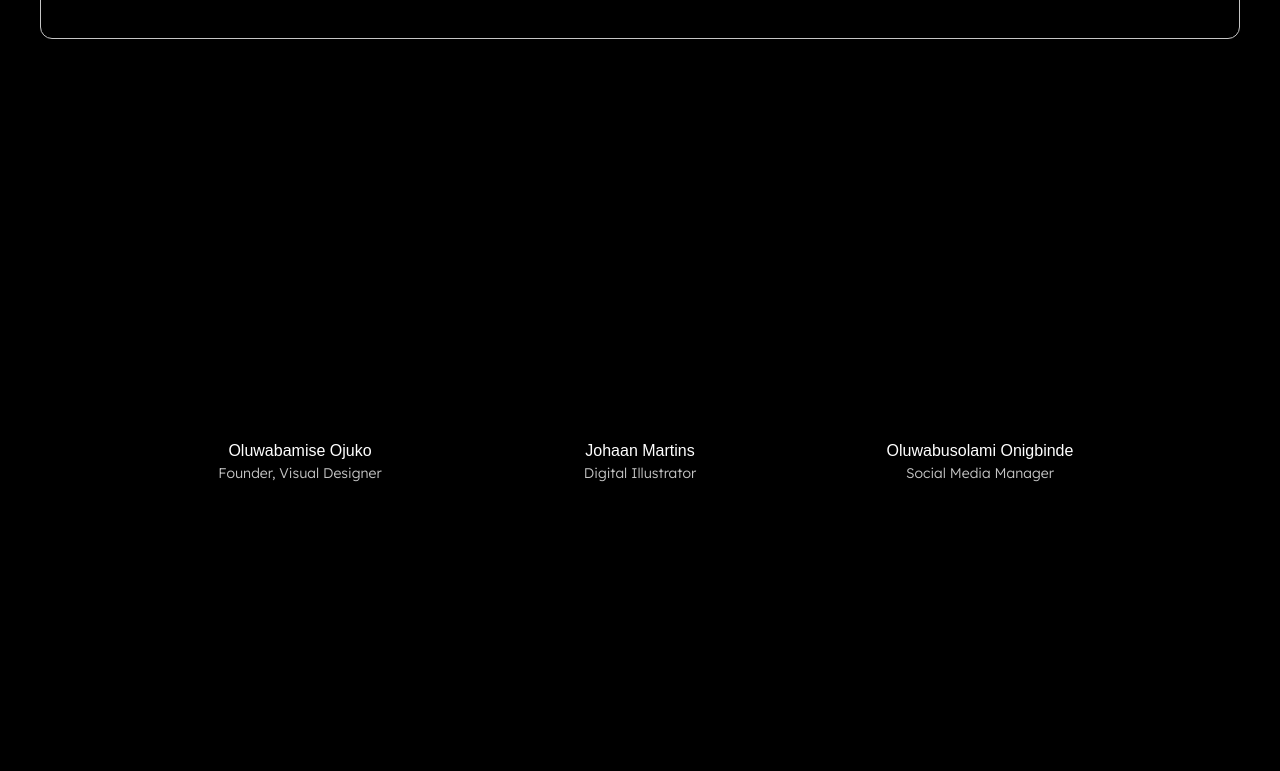
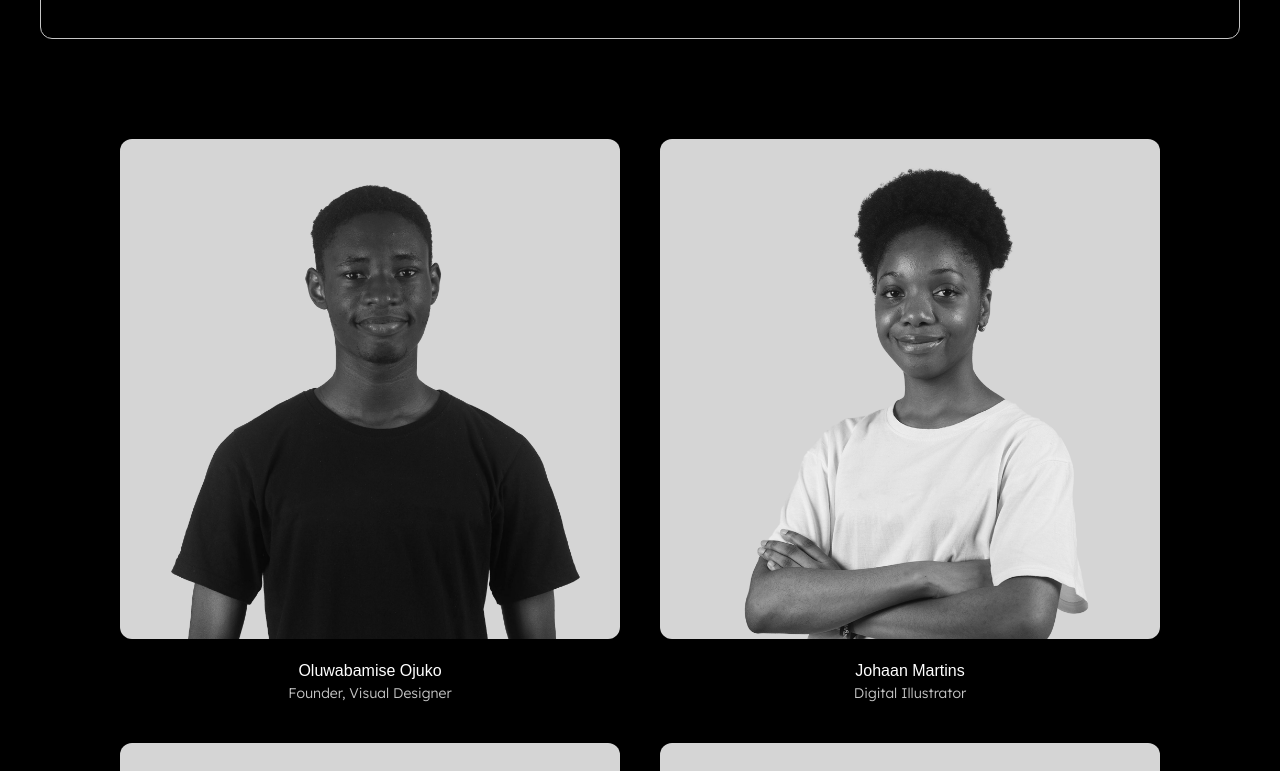
Before and after one commit to cloverdesign/clover, a React (Vite) app: page /about in a window 1280 px wide. Shown: the part 1900-2671 px from the top of the page. Built offline with nearby package versions, Linux system fonts and the light colour scheme; a web font is replaced by a local one.

Commit message:
fix: image hover, about page

```diff
--- a/src/routes/about.jsx
+++ b/src/routes/about.jsx
@@ -1,36 +1,54 @@
-import { Link } from "react-router-dom"
+import { Link } from "react-router-dom";
 // import { PictureHeader } from "../components/about/pictureheader"
-import { ServicesData as services } from "../data/servicesdata"
-import { TeamData as team } from "../data/teamData"
-import { useState } from "react"
+import { ServicesData as services } from "../data/servicesdata";
+import { TeamData as team } from "../data/teamData";
 
 export const About = () => {
-    const [primehover, setPrimeHover] = useState(false)
-    const [johanhover, setJohanHover] = useState(false)
-    const [subihover, setSubiHover] = useState(false)
-    const [tanhover, setTanHover] = useState(false)
-    const [kayinhover, setKayinHover] = useState(false)
-
   return (
     <div className="pt-[150px] px-10">
       {/* Might not add this, need to fix the jitter on the marquee */}
       {/* <PictureHeader /> */}
 
       <section className="relative w-fit group">
-                <a href="#who" className="bg-green-500 group-hover:rotate-[8deg] transition duration-500 ease-in-out text-black p-2 rounded-lg absolute -rotate-[8deg] -top-6 text-xs lg:text-base">who are we?</a>
-                <h1 className="leading-none">Elevating African <br /> brands worldwide.</h1>
+        <a
+          href="#who"
+          className="bg-green-500 group-hover:rotate-[8deg] transition duration-500 ease-in-out text-black p-2 rounded-lg absolute -rotate-[8deg] -top-6 text-xs lg:text-base"
+        >
+          who are we?
+        </a>
+        <h1 className="leading-none">
+          Elevating African <br /> brands worldwide.
+        </h1>
       </section>
 
       <section className="font-thin flex flex-col lg:flex-row border-[0.8px] border-grey rounded-xl p-10 gap-10">
         <h2 className="lg:w-1/3">Who?</h2>
         <div className="lg:w-2/3 border-t-[0.8px] lg:border-l-[0.8px] lg:border-t-0 py-10 lg:px-10 border-grey">
           <p className="mb-10">
-                        Innovation, Creativity, Talent, and a plethora of other distinctive qualities you find flowing through the veins of the typical African entrepreneur. The unmatched zeal and passion with which business is done in Africa results in brands that deserve to be carried beyond the shores of the four bounding seas. Brands that deserve to spread their wings and court unceasing disaster for their competitors on the global stage.
+            Innovation, Creativity, Talent, and a plethora of other distinctive
+            qualities you find flowing through the veins of the typical African
+            entrepreneur. The unmatched zeal and passion with which business is
+            done in Africa results in brands that deserve to be carried beyond
+            the shores of the four bounding seas. Brands that deserve to spread
+            their wings and court unceasing disaster for their competitors on
+            the global stage.
           </p>
 
-                    <p className="mb-10">But how does a brand walk into a world of diversity in an age of globalisation without a strong sense of identity? The answer is, they don’t. At Clover we’ve made it our duty to be responsible for the identities of African brands who want to step outside the shores of the Sahara and become truly global brands. We believe in creating brands that are strong enough to connect with audiences, provide real experiences, and most importantly compete on a global stage. </p>
+          <p className="mb-10">
+            But how does a brand walk into a world of diversity in an age of
+            globalisation without a strong sense of identity? The answer is,
+            they don’t. At Clover we’ve made it our duty to be responsible for
+            the identities of African brands who want to step outside the shores
+            of the Sahara and become truly global brands. We believe in creating
+            brands that are strong enough to connect with audiences, provide
+            real experiences, and most importantly compete on a global stage.{" "}
+          </p>
 
-                    <p className="mb-10">Since our launch we have taken steps towards our vision, and our work does nothing but put our clients on the map and speak for us anywhere it’s seen. </p>
+          <p className="mb-10">
+            Since our launch we have taken steps towards our vision, and our
+            work does nothing but put our clients on the map and speak for us
+            anywhere it’s seen.{" "}
+          </p>
         </div>
       </section>
 
@@ -41,29 +59,64 @@ export const About = () => {
             <div key={service.id} className="space-y-2">
               <h3>{service.title}</h3>
               <p>{service.description}</p>
-                            <Link to="/contact" className="underline hover:text-green-500 text-sm pt-10">Get Started</Link>
+              <Link
+                to="/contact"
+                className="underline hover:text-green-500 text-sm pt-10"
+              >
+                Get Started
+              </Link>
             </div>
           ))}
         </div>
       </section>
 
-            <section className="flex flex-wrap justify-center gap-10 text-center" id="the-team">
-                {
-                    team.map((member) => (
-                        <div id={member.id}>
-                            <Picture img={member.first_pic} hoverImg={member.second_pic} />
+      <section
+        className="flex flex-wrap justify-center gap-10 text-center"
+        id="the-team"
+      >
+        {team.map((member) => (
+          <div id={member.id} key={member.id}>
+            <Picture
+              img={member.first_pic}
+              hoverImg={member.second_pic}
+              classNames="mb-5"
+            />
             <h4 className="font-display">{member.name}</h4>
             <p className="font-thin text-sm text-grey">{member.role}</p>
           </div>
-                    ))
-                }
+        ))}
       </section>
-        </div >
-    )
-}
+    </div>
+  );
+};
 
-const Picture = ({ img, hoverImg, classNames, mouseEnter, mouseLeave }) => {
+const Picture = ({ img, hoverImg, classNames }) => {
   return (
-        <div className={`w-[300px] h-[300px] bg-[url('/public${img}')] hover:bg-[url('/public${hoverImg}')] bg-cover rounded-xl ${classNames}`} onMouseEnter={mouseEnter} onMouseLeave={mouseLeave}></div>
-    )
-}
+    <div className="group">
+      <div
+        className={`w-[500px] h-[500px] bg-team group-hover:hidden hover:bg-team-hover bg-cover rounded-xl ${classNames}`}
+        style={{
+          backgroundImage: `url(${img})`,
+          backgroundSize: "cover",
+          backgroundPosition: "center",
+          backgroundRepeat: "no-repeat",
+        }}
+      ></div>
+      <div
+        className={`w-[500px] h-[500px] bg-cover group-hover:flex hidden rounded-xl ${classNames}`}
+        style={{
+          backgroundImage: `url(${hoverImg})`,
+          backgroundSize: "cover",
+          backgroundPosition: "center",
+          backgroundRepeat: "no-repeat",
+        }}
+      ></div>
+    </div>
+
+    // <img
+    //   loading="lazy"
+    //   src={img}
+    //   className={`w-[300px] h-[300px] rounded-xl object-cover ${classNames}`}
+    // />
+  );
+};
```
Also changed, not shown: src/index.css (+7 -7 lines). Lines whose indentation alone changed are shown as unchanged.
